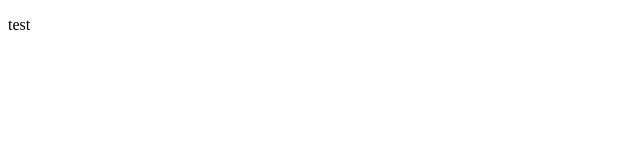
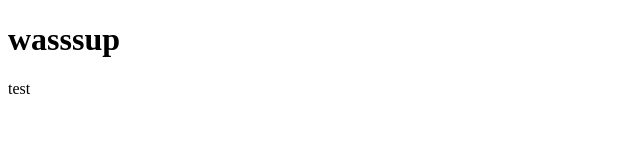
Before and after one commit to Jrock312/scratch-repo, a plain HTML site: page index.html in a window 1280 px wide. Shown: the whole page, without its empty margins (0-640 px from the left). Drawn offline with Linux system fonts and the light colour scheme; files that its build step writes are made by us from their sources.

Commit message:
update html

```diff
--- a/index.html
+++ b/index.html
@@ -8,6 +8,7 @@
     <link rel="stylesheet" type="text/css" href="css/style.css">
 </head>
 <body>
+        <h1>wasssup</h1>
     <p>test</p>
 </body>
 </html>
```
